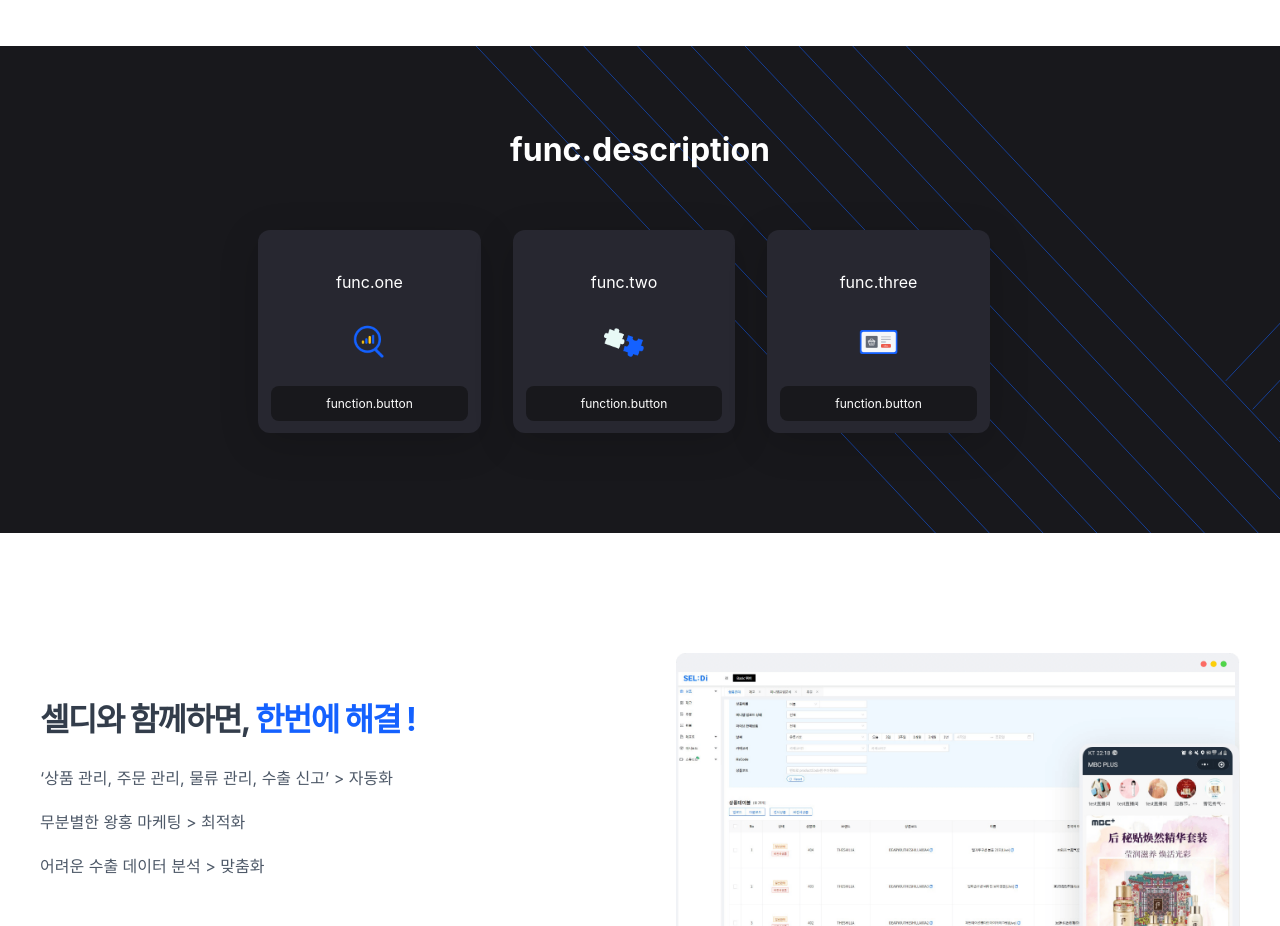
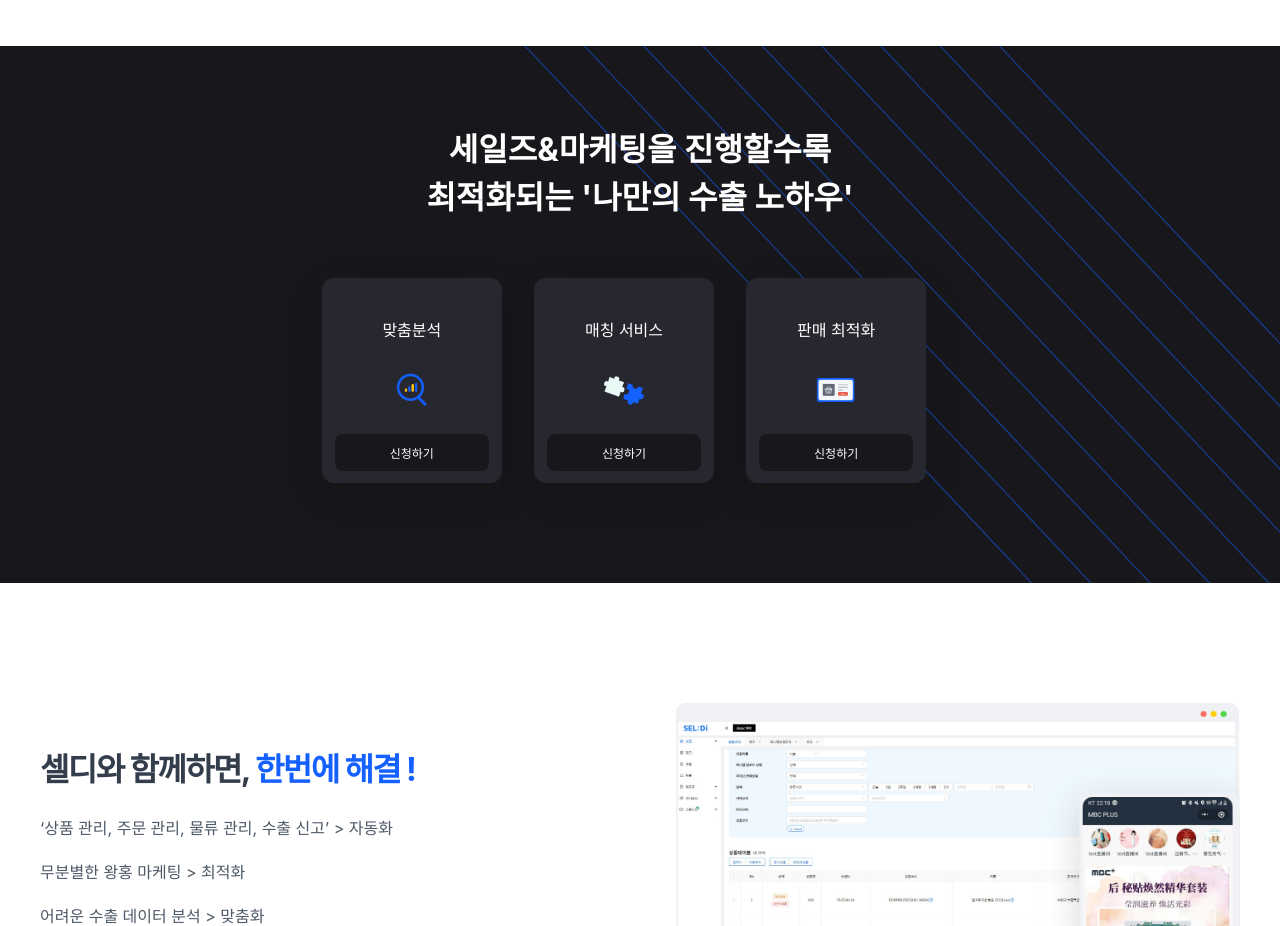
Before and after one commit to seldinet/homepage, a React (Create React App) app: page / in a window 1280 px wide. Shown: the part 1420-2346 px from the top of the page. Built offline with nearby package versions, Linux system fonts and the light colour scheme.

Commit message:
fix: i18n locales change error

```diff
--- a/src/function-section/function-item.tsx
+++ b/src/function-section/function-item.tsx
@@ -31,7 +31,7 @@
   image: string;
   onClick?: () => void;
 }) {
-  const { t } = useTranslation("function");
+  const { t } = useTranslation("func");
   return (
     <ItemContainer>
       <BaseText fontSize={16} lineHeight={3} color="#fff" margin="0 0 16px 0">
@@ -45,7 +45,7 @@
         fontSize={12}
         onClick={onClick}
       >
-        {t("function.button")}
+        {t("func.button")}
       </BaseButton>
     </ItemContainer>
   );
--- a/src/function-section/index.tsx
+++ b/src/function-section/index.tsx
@@ -86,7 +86,7 @@
         lineHeight={1.5}
         color="#333d4b"
       >
-        {t("function.title")}
+        {t("func.title")}
       </ResponsiveH2>
       <ArrowImage
         src={addPrefix("/images/arrows-icon.png")}
--- a/src/i18n/locales/kr/function.ts
+++ b/src/i18n/locales/kr/func.ts
@@ -1,6 +1,6 @@
 export const func = {
   mode: "kr",
-  function: {
+  func: {
     title: "셀디는 '내 제품'에 최적화된 세일즈&마케팅 방법을 찾아드립니다.",
     description: `세일즈&마케팅을 진행할수록
     최적화되는 '나만의 수출 노하우'`,
--- a/src/i18n/locales/kr/index.ts
+++ b/src/i18n/locales/kr/index.ts
@@ -1,7 +1,7 @@
 export { header } from "./header";
 export { introduce } from "./introduce";
 export { chart } from "./chart";
-export { func } from "./function";
+export { func } from "./func";
 export { solution } from "./solution";
 export { document } from "./document";
 export { map } from "./map";
--- a/src/i18n/locales/zh/function.ts
+++ b/src/i18n/locales/zh/func.ts
@@ -1,6 +1,6 @@
 export const func = {
   mode: "zh",
-  function: {
+  funfuncction: {
     title: "SEL-DI 帮您找寻最适合 ‘产品’ 的销售与营销方法。",
     description: `销售&营销过程中，逐渐贴合自身
     ‘专属于我的出口方法’`,
--- a/src/i18n/locales/zh/index.ts
+++ b/src/i18n/locales/zh/index.ts
@@ -1,7 +1,7 @@
 export { header } from "./header";
 export { introduce } from "./introduce";
 export { chart } from "./chart";
-export { func } from "./function";
+export { func } from "./func";
 export { solution } from "./solution";
 export { document } from "./document";
 export { map } from "./map";
```
